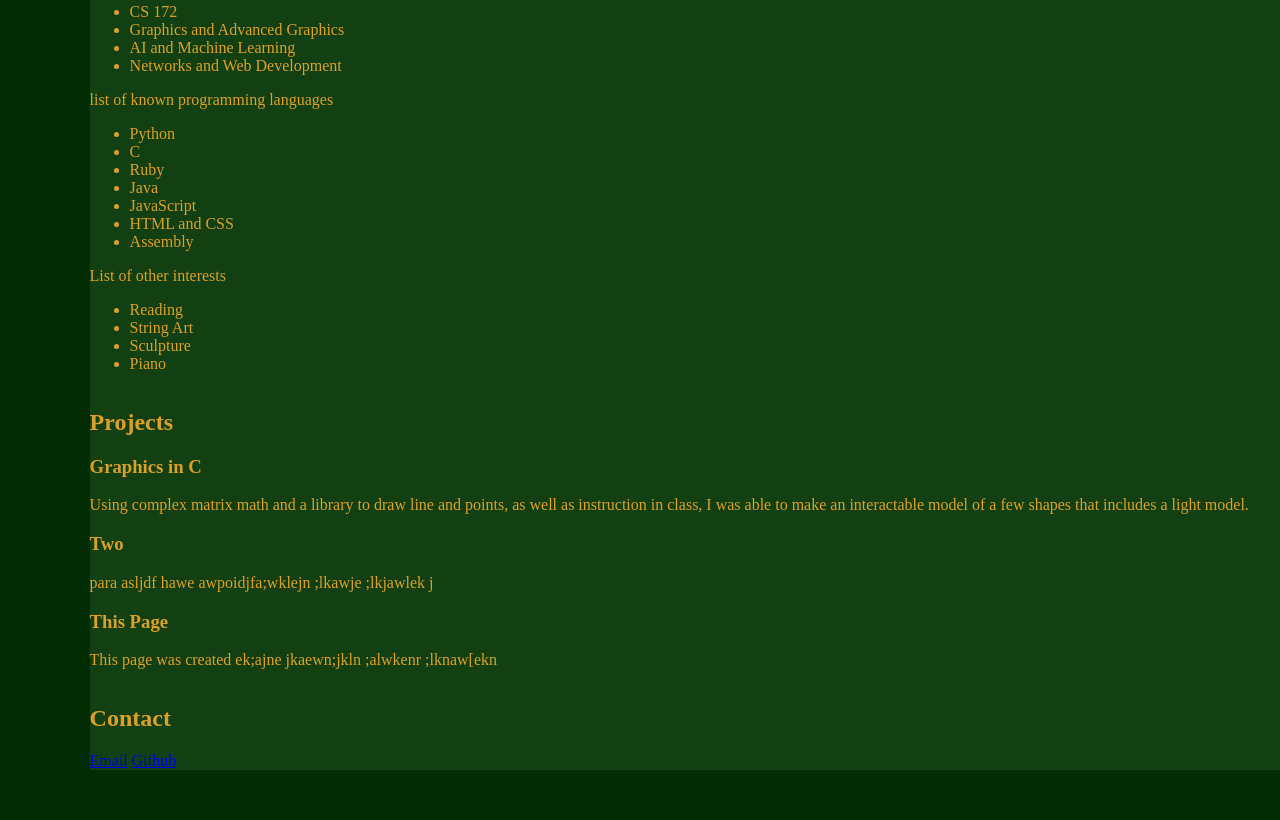
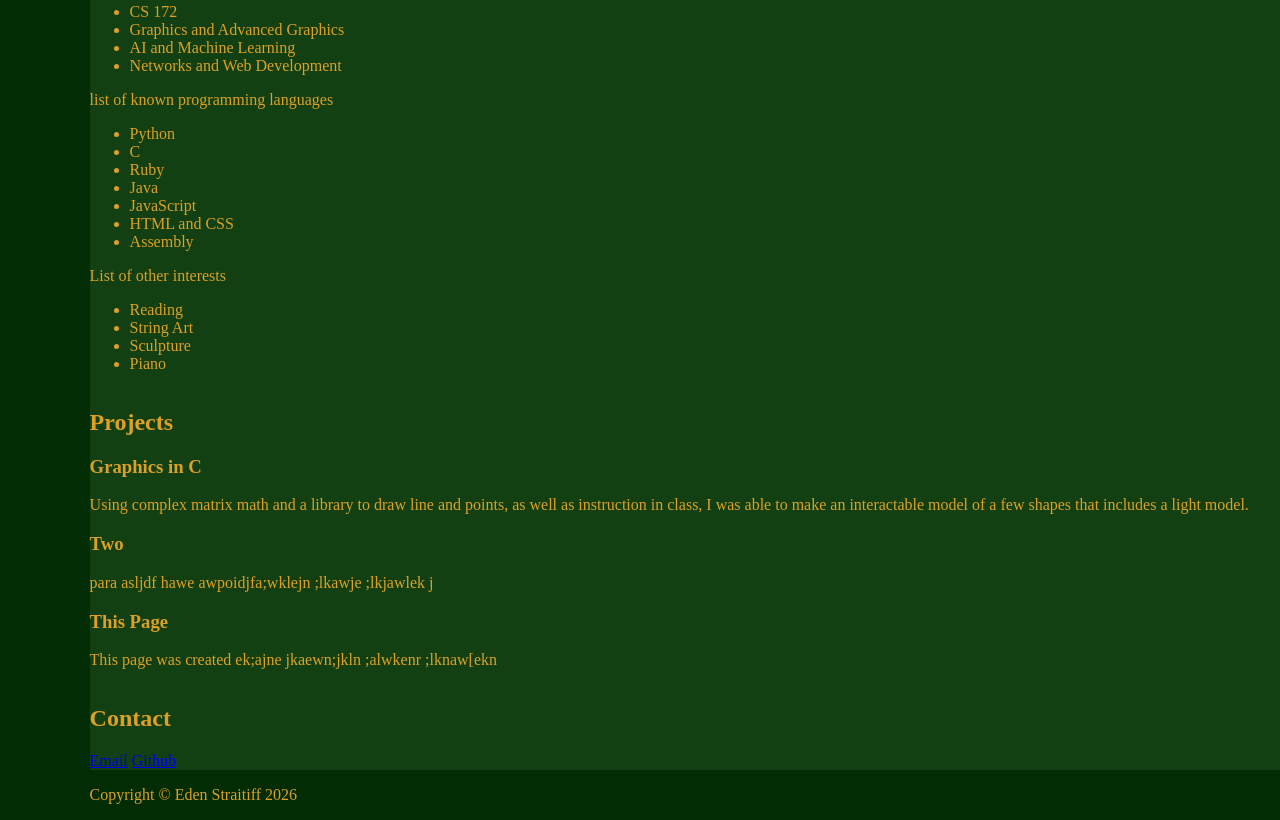
Before and after one commit to Edenmew/portfolio-edenstraitiff, a website: page public/index.html in a window 1280 px wide. Shown: the part 362-1182 px from the top of the page. Before the commit the page ends 1132 px from the top, so only its background shows below. Drawn offline with Linux system fonts and the light colour scheme.

Commit message:
added footer

```diff
--- a/public/index.html
+++ b/public/index.html
@@ -81,6 +81,9 @@
                     <h2>Contact</h2>
                     <a href="mailto:dummyemail@email.com">Email</a>
                     <a href="https://github.com/Edenmew">Github</a>
+                </div>
+                <div id="footer">
+                    <p>Copyright &copy; Eden Straitiff 2026</p>
                 </div>
             </main>
         </div>
```
